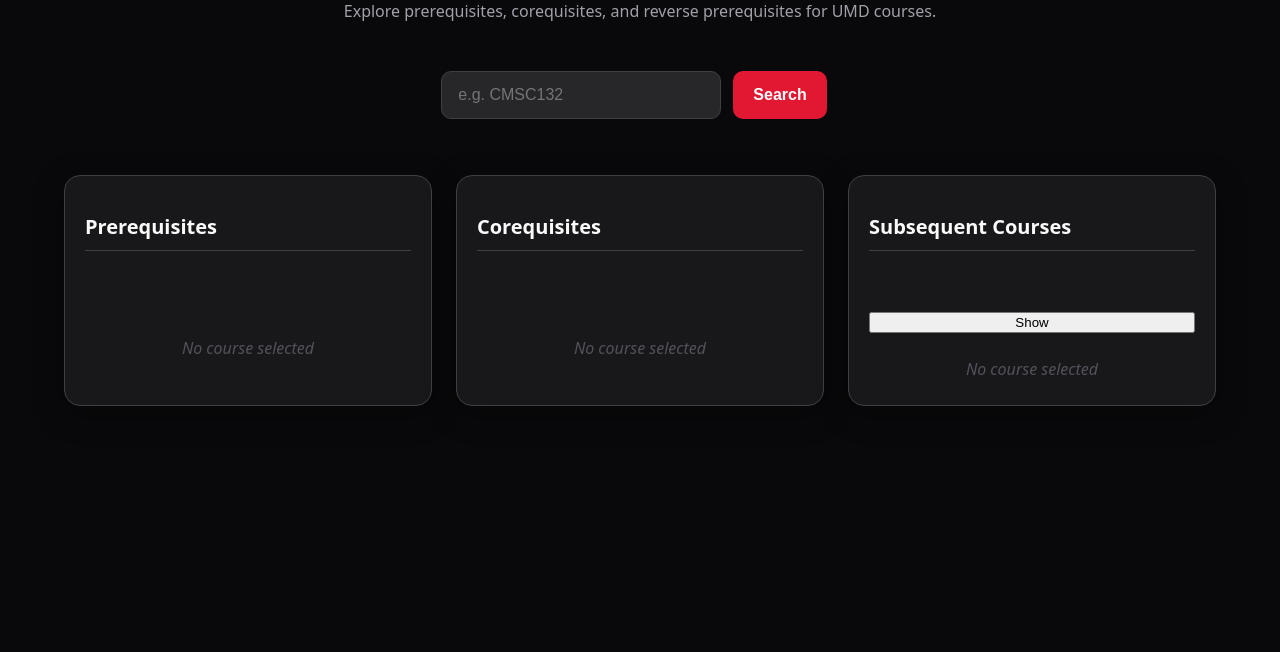
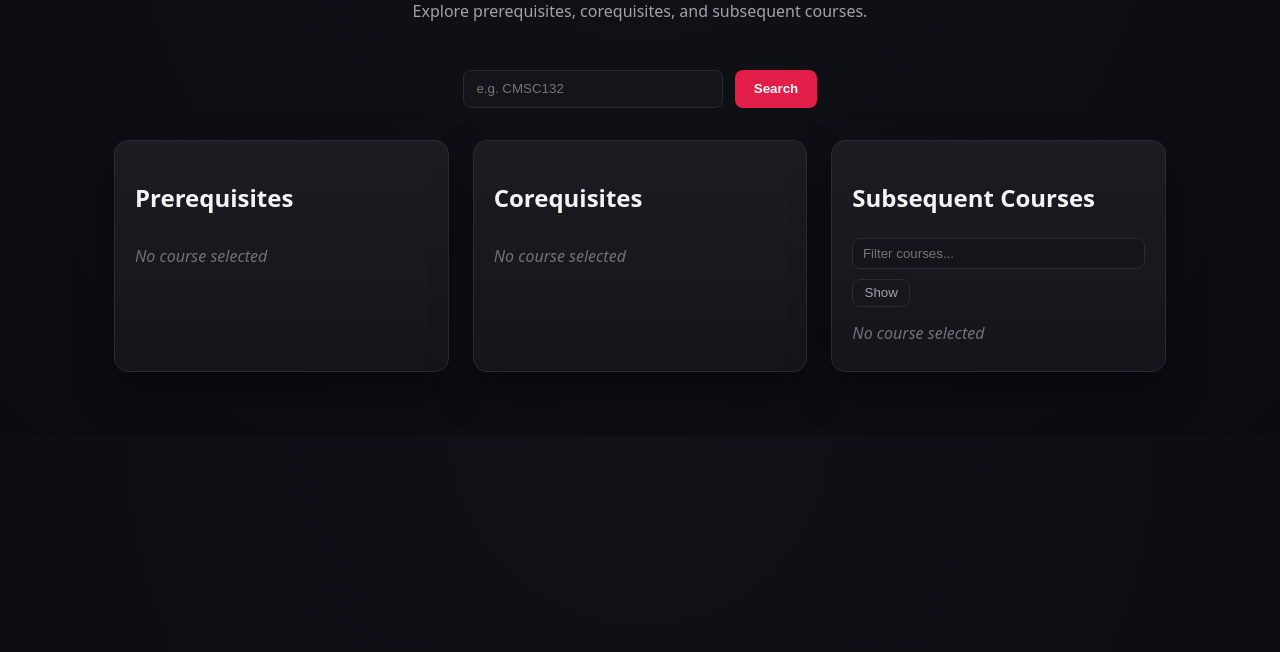
Before and after one commit to EDempo/prereq_finder, a website with bundled scripts: page site/index.html in a window 1280 px wide. Shown: the part 148-800 px from the top of the page. Built offline with nearby package versions, Linux system fonts and the light colour scheme.

Commit message:
intermediary

```diff
--- a/site/index.html
+++ b/site/index.html
@@ -3,7 +3,7 @@
 
 <head>
   <meta charset="UTF-8" />
-  <title>UMD Prereq Finder</title>
+  <title>UMD Prerequisite Explorer</title>
   <link rel="stylesheet" href="style.css" />
 </head>
 
@@ -12,25 +12,21 @@
 
     <header>
       <h1>UMD Prerequisite Explorer</h1>
-      <p>
-        Explore prerequisites, corequisites, and reverse prerequisites
-        for UMD courses.
-      </p>
+      <p>Explore prerequisites, corequisites, and subsequent courses.</p>
     </header>
 
     <section class="search-box">
-      <input id="course-input" type="text" placeholder="e.g. CMSC132" />
+      <input id="course-input" type="text" placeholder="e.g. CMSC132" autocomplete="off" />
       <button id="search-button">Search</button>
-      <p id="error"></p>
     </section>
+
+    <p id="error"></p>
 
     <section class="results">
 
-
       <div class="panel">
         <h2>Prerequisites</h2>
-        <h5 class=" count" id="prereq-count">
-        </h5>
+        <h5 class="count" id="prereq-count"></h5>
         <ul class="course-chain" id="prereqs-list">
           <li class="placeholder">No course selected</li>
         </ul>
@@ -38,7 +34,7 @@
 
       <div class="panel">
         <h2>Corequisites</h2>
-        <h5 class="count" id="coreq-count"> </h5>
+        <h5 class="count" id="coreq-count"></h5>
         <ul class="course-chain" id="coreqs-list">
           <li class="placeholder">No course selected</li>
         </ul>
@@ -46,9 +42,10 @@
 
       <div class="panel">
         <h2>Subsequent Courses</h2>
-        <h5 class="count" id="reverse-count"> </h5>
-        <button class="collapsible" id="collapsible-button">Dynamic button text</button>
-        <ul class="course-chain" id="reverse-list">
+        <h5 class="count" id="reverse-count"></h5>
+        <input type="text" id="reverse-search" class="inline-search" placeholder="Filter courses..." />
+        <button id="collapsible-button" class="collapsible">Show All</button>
+        <ul class="course-chain collapsible" id="reverse-list">
           <li class="placeholder">No course selected</li>
         </ul>
       </div>
--- a/site/src/ui.js
+++ b/site/src/ui.js
@@ -81,22 +81,25 @@ document.addEventListener("DOMContentLoaded", () => {
     render(ul_reverse, visible);
   });
 
+  const reverseSearch = document.getElementById("reverse-search");
+
   loadGraph().then((courseGraph) => {
     button.addEventListener("click", () => {
       const courseID = input.value.toUpperCase();
       if (validateID(courseID, courseGraph)) {
         state = "hidden";
         collapse_button.textContent = "Show";
-        prereqs = getEdgesBFS(courseID, courseGraph, "prereqs");
+        reverseSearch.value = "";
+        prereqs = getEdgesDFS(courseID, courseGraph, "prereqs");
         if (prereqs.length == 0) {
           prereqs.push("No prerequisites for this course.");
         }
 
-        coreqs = getEdgesDFS(courseID, courseGraph, "coreqs");
+        coreqs = getEdgesBFS(courseID, courseGraph, "coreqs");
         if (coreqs.length == 0) {
           coreqs.push("No corequisites for this course.");
         }
-        reverses = getEdgesDFS(courseID, courseGraph, "reverse_prereqs");
+        reverses = getEdgesDFS(courseID, courseGraph, "reverse_prereqs").sort();
         if (reverses.length == 0) {
           reverses.push("None");
         }
@@ -128,6 +131,17 @@ document.addEventListener("DOMContentLoaded", () => {
                 : `Showing ${reverses.length} out of ${reverses.length} subsequent courses.`;
           }
           render(ul_reverse, visible);
+          reverseSearch.addEventListener("input", () => {
+            const query = reverseSearch.value.toUpperCase();
+
+            const filtered = reverses.filter((c) =>
+              c.toUpperCase().includes(query),
+            );
+
+            ul_reverse.textContent = "";
+            render(ul_reverse, filtered);
+            reverse_count.textContent = `Showing ${filtered.length} of ${reverses.length} subsequent courses`;
+          });
         } else {
           reverse_count.textContent = `No subsequent courses found.`;
         }
--- /dev/null
+++ b/site/style-b.css
@@ -0,0 +1,237 @@
+/* =========================
+   CSS RESET / BASE
+   ========================= */
+
+*,
+*::before,
+*::after {
+  box-sizing: border-box;
+}
+
+html,
+body {
+  margin: 0;
+  padding: 0;
+  background-color: var(--bg-page);
+  color: var(--text-primary);
+  font-family: system-ui, -apple-system, BlinkMacSystemFont,
+    "Segoe UI", Roboto, Helvetica, Arial, sans-serif;
+  line-height: 1.5;
+}
+
+/* =========================
+   ROOT THEME
+   ========================= */
+
+:root {
+  /* Brand */
+  --umd-red: #e21833;
+  --umd-gold: #fcd116;
+
+  /* Neutrals */
+  --gray-950: #09090b;
+  --gray-900: #18181b;
+  --gray-800: #27272a;
+  --gray-700: #3f3f46;
+  --gray-600: #52525b;
+  --gray-400: #a1a1aa;
+  --gray-200: #e4e4e7;
+  --gray-100: #f4f4f5;
+
+  /* Semantic */
+  --bg-page: var(--gray-950);
+  --bg-surface: var(--gray-900);
+  --bg-panel: var(--gray-800);
+  --border-default: var(--gray-700);
+
+  --text-primary: #fafafa;
+  --text-secondary: var(--gray-400);
+  --text-muted: var(--gray-600);
+
+  --accent: var(--umd-red);
+
+  /* Layout */
+  --radius-sm: 6px;
+  --radius-md: 10px;
+  --radius-lg: 16px;
+
+  --shadow-soft: 0 8px 30px rgba(0, 0, 0, 0.35);
+}
+
+/* =========================
+   PAGE LAYOUT
+   ========================= */
+
+main {
+  max-width: 1200px;
+  margin: 0 auto;
+  padding: 48px 24px 80px;
+}
+
+header {
+  text-align: center;
+  margin-bottom: 48px;
+}
+
+header h1 {
+  font-size: 2.5rem;
+  margin-bottom: 12px;
+  letter-spacing: -0.02em;
+}
+
+header p {
+  color: var(--text-secondary);
+  max-width: 600px;
+  margin: 0 auto;
+}
+
+/* =========================
+   SEARCH BAR
+   ========================= */
+
+.search-box {
+  display: flex;
+  gap: 12px;
+  justify-content: center;
+  margin-bottom: 56px;
+}
+
+.search-box input {
+  width: 280px;
+  padding: 14px 16px;
+  font-size: 1rem;
+  background-color: var(--bg-panel);
+  color: var(--text-primary);
+  border: 1px solid var(--border-default);
+  border-radius: var(--radius-md);
+  outline: none;
+}
+
+.search-box input:focus {
+  border-color: var(--accent);
+}
+
+.search-box button {
+  padding: 14px 20px;
+  font-size: 1rem;
+  font-weight: 600;
+  background-color: var(--accent);
+  color: white;
+  border: none;
+  border-radius: var(--radius-md);
+  cursor: pointer;
+}
+
+.search-box button:hover {
+  opacity: 0.9;
+}
+
+/* =========================
+   RESULTS LAYOUT
+   ========================= */
+
+.results {
+  display: grid;
+  grid-template-columns: repeat(3, 1fr);
+  gap: 24px;
+}
+
+/* =========================
+   RESULT PANELS
+   ========================= */
+.result-card {
+  background: var(--surface);
+  border-radius: 12px;
+  padding: 1rem;
+  box-shadow: 0 8px 20px rgba(0, 0, 0, .08);
+}
+
+.result-header {
+  display: flex;
+  justify-content: space-between;
+  align-items: center;
+  margin-bottom: .5rem;
+}
+
+.course-list li {
+  padding: .4rem 0;
+}
+
+/* =========================
+   COURSE CHAINS
+   ========================= */
+
+.course-chain {
+  list-style: none;
+  padding: 0;
+  margin: 0;
+}
+
+.course-chain li {
+  display: flex;
+  flex-direction: column;
+  align-items: center;
+  gap: 6px;
+}
+
+.course-chain li:not(:last-child)::after {
+  content: "↓";
+  color: var(--text-muted);
+  margin: 4px 0;
+}
+
+/* =========================
+   COURSE NODES
+   ========================= */
+
+.course-node {
+  padding: 8px 12px;
+  background-color: var(--bg-panel);
+  border: 1px solid var(--border-default);
+  border-radius: var(--radius-sm);
+  font-weight: 600;
+  cursor: pointer;
+  transition: all 0.15s ease;
+}
+
+.course-node:hover {
+  border-color: var(--accent);
+  color: var(--accent);
+}
+
+/* =========================
+   EMPTY / ERROR STATES
+   ========================= */
+
+.placeholder {
+  color: var(--text-muted);
+  font-style: italic;
+  text-align: center;
+  margin-top: 24px;
+}
+
+/* =========================
+   GRAPH FUTURE-PROOFING
+   ========================= */
+
+.graph-container {
+  width: 100%;
+  height: 400px;
+  background-color: var(--bg-surface);
+  border: 1px dashed var(--border-default);
+  border-radius: var(--radius-lg);
+  display: flex;
+  align-items: center;
+  justify-content: center;
+  color: var(--text-muted);
+}
+
+/* =========================
+   RESPONSIVE
+   ========================= */
+
+@media (max-width: 900px) {
+  .results {
+    grid-template-columns: 1fr;
+  }
+}
--- a/site/style.css
+++ b/site/style.css
@@ -1,165 +1,118 @@
-/* =========================
-   CSS RESET / BASE
-   ========================= */
+:root {
+  --bg: #0b0c10;
+  --surface: #14151a;
+  --surface-soft: #1c1d23;
+  --border: #2a2b33;
 
-*,
-*::before,
-*::after {
+  --text-primary: #f4f4f5;
+  --text-secondary: #a1a1aa;
+  --text-muted: #71717a;
+
+  --accent: #e11d48;
+  --accent-soft: rgba(225, 29, 72, 0.15);
+  --error: #ef4444;
+
+  --radius: 14px;
+  --radius-sm: 8px;
+  --transition: 250ms ease;
+}
+
+* {
   box-sizing: border-box;
 }
 
-html,
 body {
   margin: 0;
-  padding: 0;
-  background-color: var(--bg-page);
+  background: radial-gradient(circle at top, #111217, var(--bg));
   color: var(--text-primary);
-  font-family: system-ui, -apple-system, BlinkMacSystemFont,
-    "Segoe UI", Roboto, Helvetica, Arial, sans-serif;
-  line-height: 1.5;
+  font-family: system-ui, sans-serif;
 }
 
-/* =========================
-   ROOT THEME
-   ========================= */
-
-:root {
-  /* Brand */
-  --umd-red: #e21833;
-  --umd-gold: #fcd116;
-
-  /* Neutrals */
-  --gray-950: #09090b;
-  --gray-900: #18181b;
-  --gray-800: #27272a;
-  --gray-700: #3f3f46;
-  --gray-600: #52525b;
-  --gray-400: #a1a1aa;
-  --gray-200: #e4e4e7;
-  --gray-100: #f4f4f5;
-
-  /* Semantic */
-  --bg-page: var(--gray-950);
-  --bg-surface: var(--gray-900);
-  --bg-panel: var(--gray-800);
-  --border-default: var(--gray-700);
-
-  --text-primary: #fafafa;
-  --text-secondary: var(--gray-400);
-  --text-muted: var(--gray-600);
-
-  --accent: var(--umd-red);
-
-  /* Layout */
-  --radius-sm: 6px;
-  --radius-md: 10px;
-  --radius-lg: 16px;
-
-  --shadow-soft: 0 8px 30px rgba(0, 0, 0, 0.35);
+main {
+  max-width: 1100px;
+  margin: 0 auto;
+  padding: 3rem 1.5rem 4rem;
 }
 
-/* =========================
-   PAGE LAYOUT
-   ========================= */
-
-main {
-  max-width: 1200px;
-  margin: 0 auto;
-  padding: 48px 24px 80px;
-}
+/* Header */
 
 header {
   text-align: center;
-  margin-bottom: 48px;
+  margin-bottom: 3rem;
 }
 
 header h1 {
-  font-size: 2.5rem;
-  margin-bottom: 12px;
-  letter-spacing: -0.02em;
+  font-size: 2.6rem;
+  margin-bottom: 0.5rem;
 }
 
 header p {
   color: var(--text-secondary);
-  max-width: 600px;
-  margin: 0 auto;
 }
 
-/* =========================
-   SEARCH BAR
-   ========================= */
+/* Search */
 
 .search-box {
   display: flex;
-  gap: 12px;
+  gap: 0.75rem;
   justify-content: center;
-  margin-bottom: 56px;
+  margin-bottom: 1rem;
 }
 
 .search-box input {
-  width: 280px;
-  padding: 14px 16px;
-  font-size: 1rem;
-  background-color: var(--bg-panel);
+  width: 260px;
+  padding: 0.65rem 0.8rem;
+  background: var(--surface);
+  border: 1px solid var(--border);
+  border-radius: var(--radius-sm);
   color: var(--text-primary);
-  border: 1px solid var(--border-default);
-  border-radius: var(--radius-md);
-  outline: none;
-}
-
-.search-box input:focus {
-  border-color: var(--accent);
 }
 
 .search-box button {
-  padding: 14px 20px;
-  font-size: 1rem;
+  padding: 0.65rem 1.2rem;
+  background: var(--accent);
+  border: none;
+  border-radius: var(--radius-sm);
+  color: white;
   font-weight: 600;
-  background-color: var(--accent);
-  color: white;
-  border: none;
-  border-radius: var(--radius-md);
   cursor: pointer;
 }
 
-.search-box button:hover {
-  opacity: 0.9;
+#error {
+  text-align: center;
+  color: var(--error);
+  margin-bottom: 2rem;
 }
 
-/* =========================
-   RESULTS LAYOUT
-   ========================= */
+/* Results layout */
 
 .results {
   display: grid;
-  grid-template-columns: repeat(3, 1fr);
-  gap: 24px;
+  grid-template-columns: repeat(auto-fit, minmax(300px, 1fr));
+  gap: 1.5rem;
 }
 
-/* =========================
-   RESULT PANELS
-   ========================= */
+/* Panels */
 
 .panel {
-  background-color: var(--bg-surface);
-  border: 1px solid var(--border-default);
-  border-radius: var(--radius-lg);
-  padding: 20px 20px 24px;
-  box-shadow: var(--shadow-soft);
-  display: flex;
-  flex-direction: column;
+  background: linear-gradient(180deg, var(--surface-soft), var(--surface));
+  border: 1px solid var(--border);
+  border-radius: var(--radius);
+  padding: 1.25rem;
+  box-shadow: 0 20px 40px rgba(0, 0, 0, .35);
 }
 
 .panel h2 {
-  font-size: 1.25rem;
-  margin-bottom: 16px;
-  border-bottom: 1px solid var(--border-default);
-  padding-bottom: 8px;
+  margin-bottom: 0.25rem;
 }
 
-/* =========================
-   COURSE CHAINS
-   ========================= */
+.count {
+  color: var(--text-muted);
+  font-size: 0.9rem;
+  margin-bottom: 0.75rem;
+}
+
+/* Lists */
 
 .course-chain {
   list-style: none;
@@ -168,70 +121,87 @@ header p {
 }
 
 .course-chain li {
-  display: flex;
-  flex-direction: column;
-  align-items: center;
-  gap: 6px;
+  padding: 0.45rem 0;
+  border-bottom: 1px solid var(--border);
 }
 
-.course-chain li:not(:last-child)::after {
-  content: "↓";
-  color: var(--text-muted);
-  margin: 4px 0;
+.course-chain li:last-child {
+  border-bottom: none;
 }
 
-/* =========================
-   COURSE NODES
-   ========================= */
-
-.course-node {
-  padding: 8px 12px;
-  background-color: var(--bg-panel);
-  border: 1px solid var(--border-default);
-  border-radius: var(--radius-sm);
-  font-weight: 600;
-  cursor: pointer;
-  transition: all 0.15s ease;
+.course-chain a {
+  color: var(--text-primary);
+  text-decoration: none;
 }
 
-.course-node:hover {
-  border-color: var(--accent);
+.course-chain a:hover {
   color: var(--accent);
 }
-
-/* =========================
-   EMPTY / ERROR STATES
-   ========================= */
 
 .placeholder {
   color: var(--text-muted);
   font-style: italic;
-  text-align: center;
-  margin-top: 24px;
 }
 
-/* =========================
-   GRAPH FUTURE-PROOFING
-   ========================= */
 
-.graph-container {
+.inline-search {
   width: 100%;
-  height: 400px;
-  background-color: var(--bg-surface);
-  border: 1px dashed var(--border-default);
-  border-radius: var(--radius-lg);
-  display: flex;
-  align-items: center;
-  justify-content: center;
-  color: var(--text-muted);
+  padding: 0.45rem 0.6rem;
+  margin-bottom: 0.6rem;
+  background: var(--surface);
+  border: 1px solid var(--border);
+  border-radius: var(--radius-sm);
+  color: var(--text-primary);
 }
 
-/* =========================
-   RESPONSIVE
-   ========================= */
+#reverse-list {
+  max-height: 12rem;
+  overflow-y: auto;
+  scrollbar-width: thin;
+}
 
-@media (max-width: 900px) {
-  .results {
-    grid-template-columns: 1fr;
-  }
+#reverse-list::-webkit-scrollbar {
+  width: 6px;
 }
+
+#reverse-list::-webkit-scrollbar-thumb {
+  background: var(--border);
+  border-radius: 6px;
+}
+
+.collapsible {
+  transition:
+    max-height 300ms ease,
+    opacity 200ms ease;
+}
+
+.collapsible.expanded {
+  max-height: 28rem;
+}
+
+/* Collapsible */
+
+.collapsible {
+  overflow: hidden;
+  max-height: 12rem;
+  transition: max-height 300ms ease;
+}
+
+.collapsible.expanded {
+  max-height: 1000px;
+}
+
+button.collapsible {
+  margin-bottom: 0.5rem;
+  background: none;
+  border: 1px solid var(--border);
+  color: var(--text-secondary);
+  padding: 0.35rem 0.7rem;
+  border-radius: var(--radius-sm);
+  cursor: pointer;
+}
+
+button.collapsible:hover {
+  background: var(--accent-soft);
+  color: var(--accent);
+}
```
Also changed, not shown: site/TODO.md (+5 -58 lines), site/index-b.html (added, +65 -0 lines), site/src/graph.js (+14 -6 lines).
